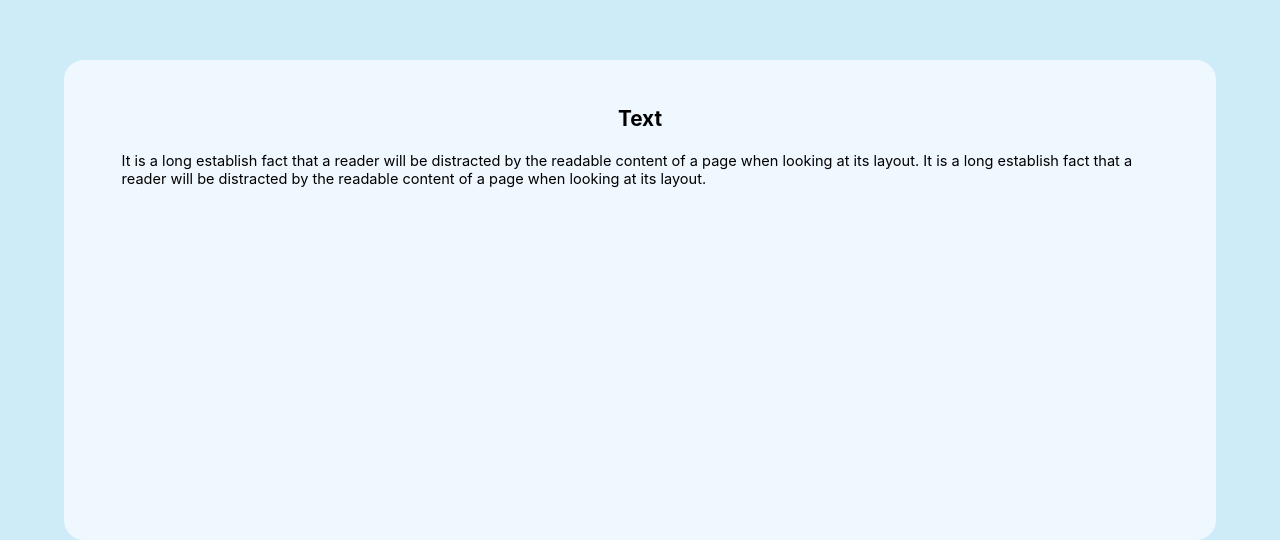
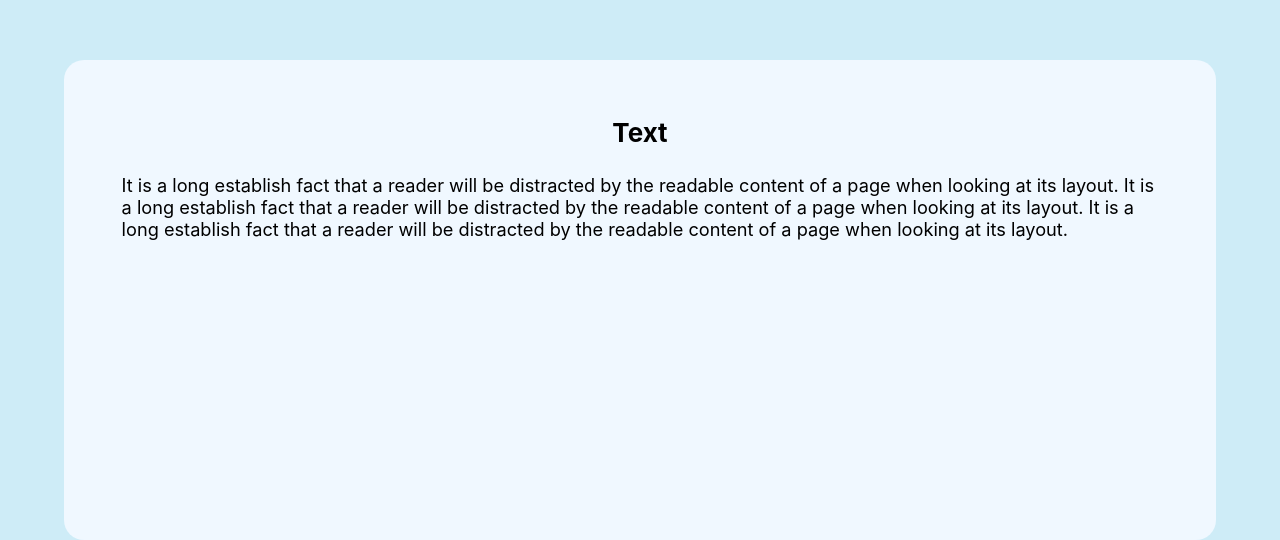
Before and after one commit to Afyz97/luxtag-test, a React (Create React App) app: page / in a window 1280 px wide. Shown: the part 260-800 px from the top of the page. Built offline with nearby package versions, Linux system fonts and the light colour scheme.

Commit message:
Update 27-6-21
Update the UI and delete unnecessary code.

```diff
--- a/src/App.css
+++ b/src/App.css
@@ -5,7 +5,7 @@
   width: 90%;
   min-height: 60vh;
   color: black;
-  font-size: 80%;
+  font-size: 100%;
   border-radius: 20px;
   align-items: center;
   justify-content: center;
--- a/src/App.js
+++ b/src/App.js
@@ -1,4 +1,3 @@
-/*import logo from './logo.svg';*/
 import './App.css';
 import React from "react";
 import { MDBContainer, MDBRow, MDBCol} from 'mdbreact';
@@ -17,6 +16,7 @@ function App() {
 
               <MDBRow className= "text-left">
                   <p className="text-justify">It is a long establish fact that a reader will be distracted by the readable content of a page when looking at its layout.
+                  It is a long establish fact that a reader will be distracted by the readable content of a page when looking at its layout.
                   It is a long establish fact that a reader will be distracted by the readable content of a page when looking at its layout.</p>
                   <br></br>
                   <br></br>
@@ -28,25 +28,6 @@ function App() {
           </MDBCol>
         </MDBRow>
     </MDBContainer>
-
-  /*
-    <div className="App">
-      <header className="App-header">
-        <img src={logo} className="App-logo" alt="logo" />
-        <p>
-          Edit <code>src/App.js</code> and save to reload.
-        </p>
-        <a
-          className="App-link"
-          href="https://reactjs.org"
-          target="_blank"
-          rel="noopener noreferrer"
-        >
-          Learn React
-        </a>
-      </header>
-    </div>
-    */
   );
 }
 
```
